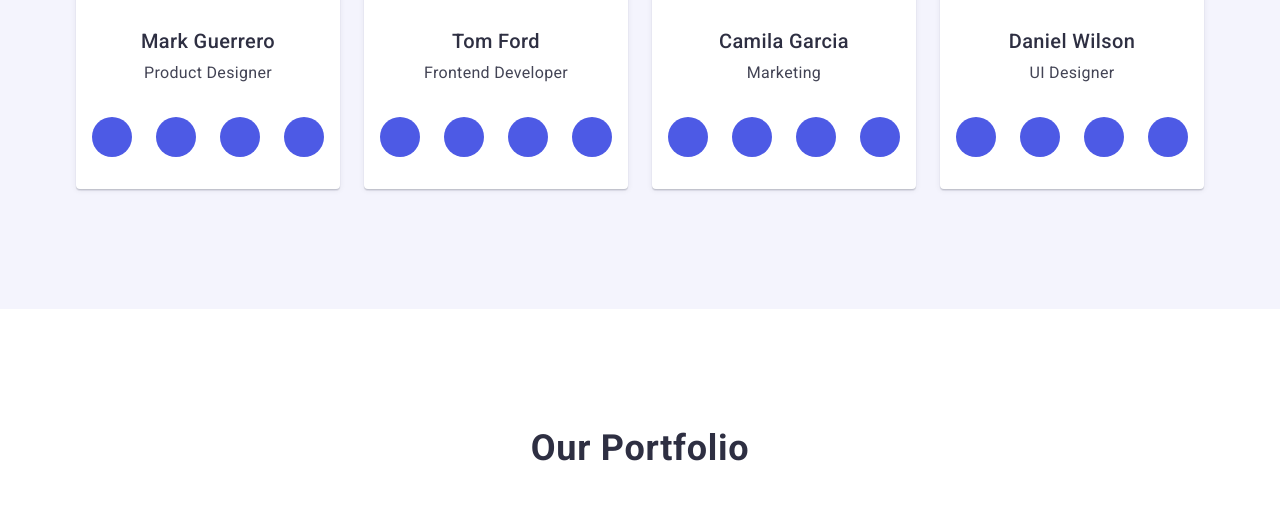
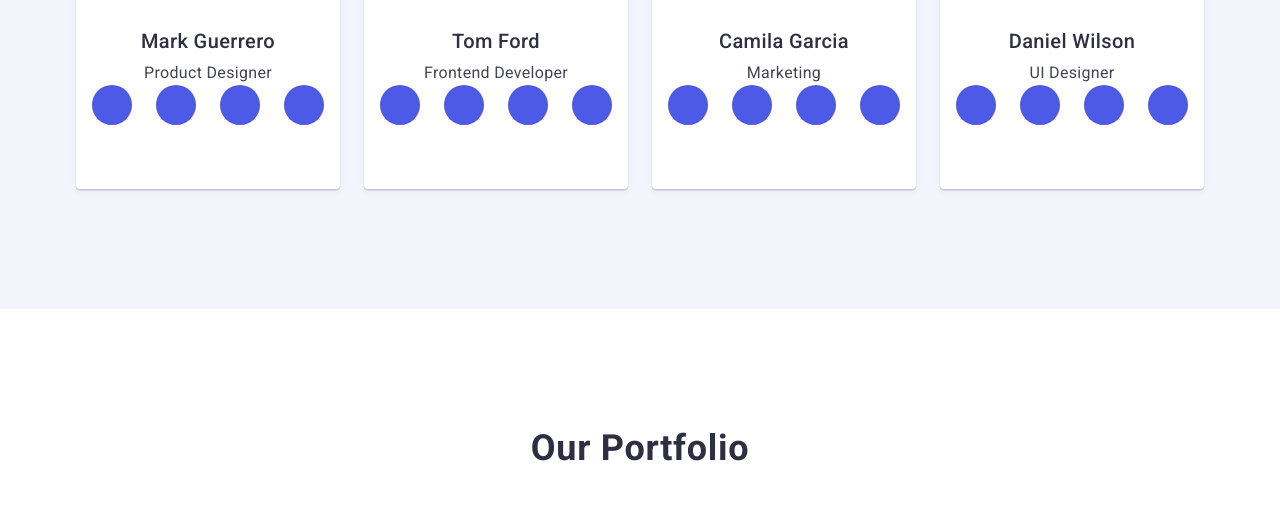
Before and after one commit to maryana-frydrak/goit-markup-hw-04, a plain HTML site: page index.html in a window 1280 px wide. Shown: the part 1632-2151 px from the top of the page. Drawn offline with nearby package versions, Linux system fonts and the light colour scheme.

Commit message:
third-section

```diff
--- a/index.html
+++ b/index.html
@@ -117,8 +117,6 @@
                 <div class="third-section-container">
                     <h3 class="text-dy-text-center">Mark Guerrero</h3>
                     <p class="explain-center">Product Designer</p>
-                </div>
-                  <div class="third-section-socials-container">
                       <ul class="third-section-list">
                         <li class="third-section-socials-item">
                             <a href="https://www.instagram.com/" class="third-section-socials-link">
@@ -161,8 +159,6 @@
                 <div class="third-section-container">
                     <h3 class="text-dy-text-center">Tom Ford</h3>
                     <p class="explain-center">Frontend Developer</p>
-                </div>
-                  <div class="third-section-socials-container">
                       <ul class="third-section-list">
                         <li class="third-section-socials-item">
                             <a href="https://www.instagram.com/" class="third-section-socials-link">
@@ -205,8 +201,6 @@
                 <div class="third-section-container">
                     <h3 class="text-dy-text-center">Camila Garcia</h3>
                     <p class="explain-center">Marketing</p>
-                </div>
-                  <div class="third-section-socials-container">
                       <ul class="third-section-list">
                         <li class="third-section-socials-item">
                             <a href="https://www.instagram.com/" class="third-section-socials-link">
@@ -249,8 +243,6 @@
                 <div class="third-section-container">
                     <h3 class="text-dy-text-center">Daniel Wilson</h3>
                     <p class="explain-center">UI Designer</p>
-                </div>
-                  <div class="third-section-socials-container">
                       <ul class="third-section-list">
                         <li class="third-section-socials-item">
                             <a href="https://www.instagram.com/" class="third-section-socials-link">
```
